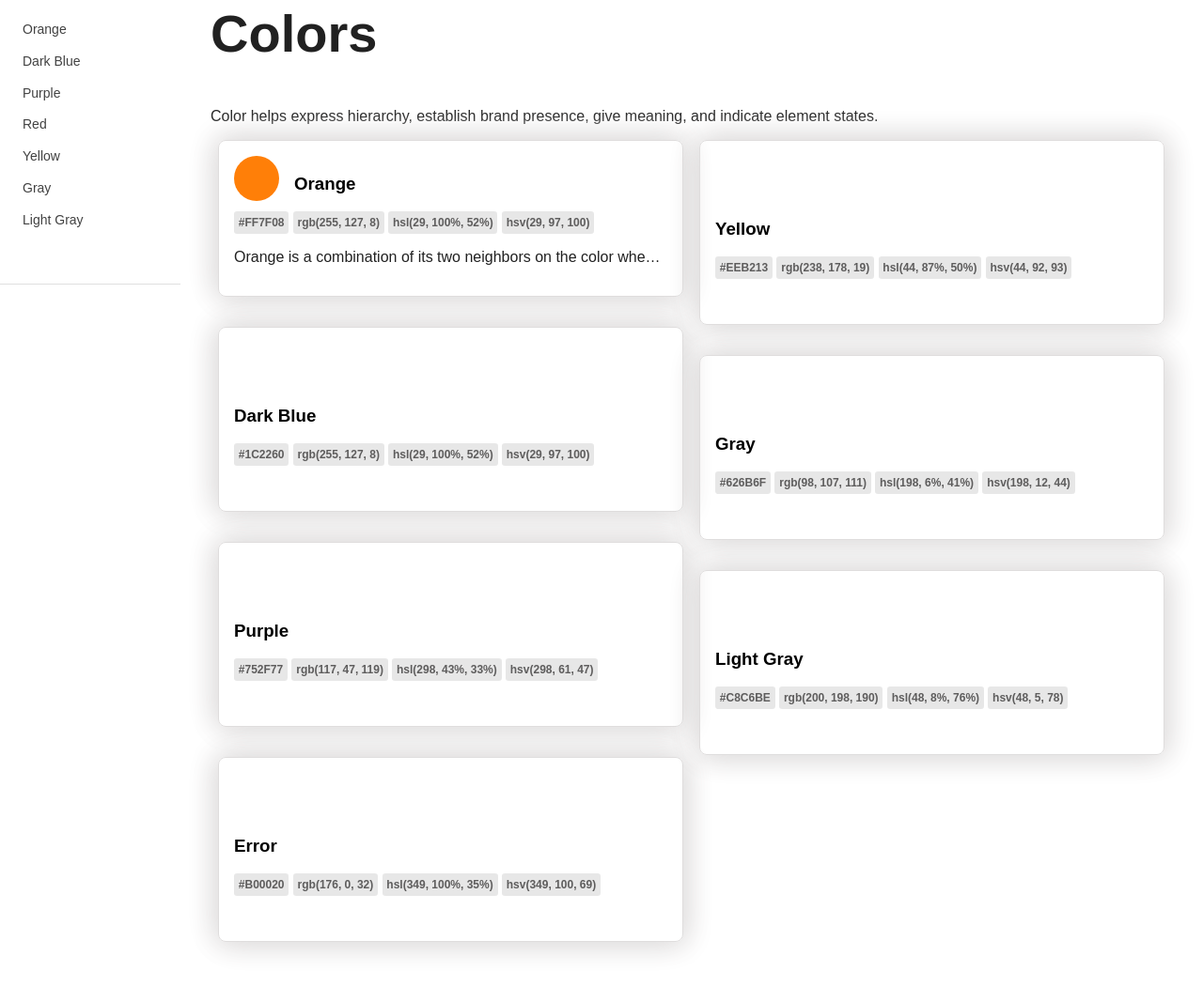
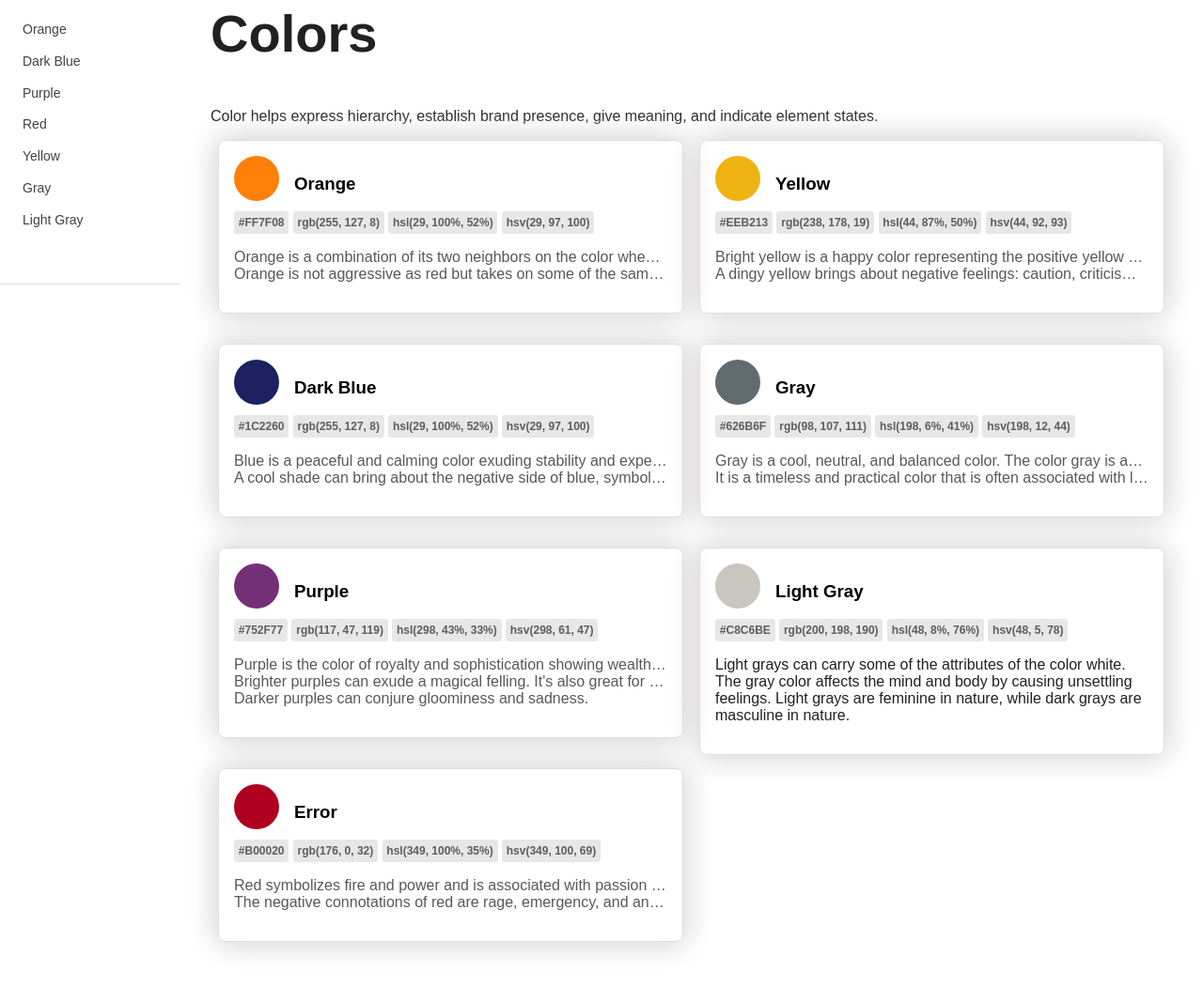
Before and after one commit to Israel-Beni/BD-Website-Design-System, a plain HTML site: page index.html in a window 1280 px wide. Shown: the part 123-1174 px from the top of the page at 94% size. Drawn offline with Linux system fonts and the light colour scheme.

Commit message:
Color section V1: first version of the color section completed

```diff
--- a/index.html
+++ b/index.html
@@ -70,14 +70,17 @@
                                     </ul>
                                     <p class="description" id="orange-description">
                                         Orange is a combination of its two neighbors on the color wheel, red and yellow. Orange symbolizes happiness, joy and sunshine. It is a cheerful color, evoking childlike exuberance.
-                                        Orange is not aggressive as red but takes on some of the same qualities, stimulating mental activity. It also symbolizes ignorance and deceit.
+                                        <br/>Orange is not aggressive as red but takes on some of the same qualities, stimulating mental activity. It also symbolizes ignorance and deceit.
                                     </p>
                                 </div>
                             </div>
 
                             <div class="color-section" id="dark_blue-section">
+                                <div class="header">
                                     <div class="color-box" id="dark_blue-box"></div>
                                     <h3 class="color-name" id="dark_blue">Dark Blue</h3>
+                                </div>
+                                <div class="description-block">
                                     <ul class="color-values" id="dark_blue-values">
                                         <li class="hex_value">#1C2260</li>
                                         <li class="rgb-value">rgb(255, 127, 8)</li>
@@ -85,13 +88,21 @@
                                         <li class="hsv-value">hsv(29, 97, 100)</li>
                                     </ul>
                                     <p class="description" id="dark_blue-description">
-
+                                        Blue is a peaceful and calming color exuding stability and expertise. It is
+                                        a common color used in corporate sites because of this. Blue can also symbolize trust and
+                                        dependability. <br/>
+                                        A cool shade can bring about the negative side of blue, symbolizing depression, coldness, and
+                                        passiveness.
                                     </p>
+                                </div>
                             </div>
 
                             <div class="color-section" id="purple-section">
+                                <div class="header">
                                     <div class="color-box" id="purple-box"></div>
                                     <h3 class="color-name" id="purple">Purple</h3>
+                                </div>
+                                <div class="description-block">
                                     <ul class="color-values" id="purple-values">
                                         <li class="hex-value">#752F77</li>
                                         <li class="rgb-value">rgb(117, 47, 119)</li>
@@ -99,13 +110,21 @@
                                         <li class="hsv-value">hsv(298, 61, 47)</li>
                                     </ul>
                                     <p class="description" id="purple-description">
-
+                                        Purple is the color of royalty and sophistication showing wealth and luxury. It also
+                                        a sense of spirituality and encourages creativity. <br/>
+                                        Brighter purples can exude a magical felling. It's also great for promoting creativity
+                                        and feminine qualities. <br/>
+                                        Darker purples can conjure gloominess and sadness.
                                     </p>
+                                </div>
                             </div>
 
                             <div class="color-section" id="error-section">
+                                <div class="header">
                                     <div class="color-box" id="error-box"></div>
                                     <h3 class="color-name" id="error">Error</h3>
+                                </div>
+                                <div class="description-block">
                                     <ul class="color-values" id="error-values">
                                         <li class="hex-value">#B00020</li>
                                         <li class="rgb-value">rgb(176, 0, 32)</li>
@@ -113,15 +132,22 @@
                                         <li class="hsv-value">hsv(349, 100, 69)</li>
                                     </ul>
                                     <p class="description" id="error-description">
-
+                                        Red symbolizes fire and power and is associated with passion and importance. It also helps to stimulate energy
+                                        and excitement. It is very often used to showcase error messages on a website.<br/>
+                                        The negative connotations of red are rage, emergency, and anger, which stem from the passionate and
+                                        aggressive qualities of red
                                     </p>
+                                </div>
                             </div>
                         </div>
 
                         <div class="column" id="column2">
-                            <div class="color-section" id="yellow-sectoion">
+                            <div class="color-section" id="yellow-section">
+                                <div class="header">
                                     <div class="color-box" id="yellow-box"></div>
                                     <h3 class="color-name" id="yellow">Yellow</h3>
+                                </div>
+                                <div class="description-block">
                                     <ul class="color-values" id="yellow-values">
                                         <li class="hex-value">#EEB213</li>
                                         <li class="rgb-value">rgb(238, 178, 19)</li>
@@ -129,13 +155,19 @@
                                         <li class="hsv-value">hsv(44, 92, 93)</li>
                                     </ul>
                                     <p class="description" id="yellow-description">
-
+                                        Bright yellow is a happy color representing the positive yellow qualities: joy,
+                                        intelligence, brightness, energy, optimism, and happiness. <br/>
+                                        A dingy yellow brings about negative feelings: caution, criticism, laziness, and jealousy.
                                     </p>
+                                </div>
                             </div>
 
                             <div class="color-section" id="gray-section">
+                                <div class="header">
                                     <div class="color-box" id="gray-box"></div>
                                     <h3 class="color-name" id="gray">Gray</h3>
+                                </div>
+                                <div class="description-block">
                                     <ul class="color-values" id="gray-values">
                                         <li class="hex-value">#626B6F</li>
                                         <li class="rgb-value">rgb(98, 107, 111)</li>
@@ -143,13 +175,21 @@
                                         <li class="hsv-value">hsv(198, 12, 44)</li>
                                     </ul>
                                     <p class="description" id="gray-description">
-
+                                        Gray is a cool, neutral, and balanced color. The color gray is an emotionless, moody color that is
+                                        typically associated with meanings of dull, dirty, and dingy, as well as formal, conservative, and sophisticated. <br/>
+                                        It is a timeless and practical color that is often associated with loss or depression. Dark gray
+                                        communicates some of the strength of black.  It is a sophisticated color that lack the negativity of
+                                        the color black.
                                     </p>
+                                </div>
                             </div>
 
                             <div class="color-section" id="gray_light-section">
+                                <div class="header">
                                     <div class="color-box" id="gray_light-box"></div>
                                     <h3 class="color-name" id="gray-light">Light Gray</h3>
+                                </div>
+                                <div class="description-block">
                                     <ul class="color-values" id="gray-light-values">
                                         <li class="hex-value">#C8C6BE</li>
                                         <li class="rgb-value">rgb(200, 198, 190)</li>
@@ -157,8 +197,10 @@
                                         <li class="hsv-value">hsv(48, 5, 78)</li>
                                     </ul>
                                     <p class="desription" id="gray_light-description">
-
+                                        Light grays can carry some of the attributes of the color white. The gray color affects
+                                        the mind and body by causing unsettling feelings. Light grays are feminine in nature, while dark grays are masculine in nature.
                                     </p>
+                                </div>
                             </div>
                         </div>
 
--- a/styles.css
+++ b/styles.css
@@ -178,10 +178,6 @@ main {
     height: fit-content;
 }
 
-#orange-section .color-box {
-    background: #FF7F08;
-}
-
 .color-section .color-box {
     display: inline-block;
     width: 3rem;
@@ -227,6 +223,7 @@ main {
     text-overflow: ellipsis;
     white-space: nowrap;
     width: 100%;
+    color: rgb(90, 87, 87);
 }
 
 .color-section .description:hover {
@@ -244,3 +241,31 @@ main {
     width: 100%;
     display: flex;
 }
+
+#orange-section .color-box {
+    background: #FF7F08;
+}
+
+#dark_blue-section .color-box {
+    background: #1C2260;
+}
+
+#purple-section .color-box {
+    background: #752F77;
+}
+
+#error-section .color-box {
+    background: #B00020;
+}
+
+#yellow-section .color-box {
+    background: #EEB213;
+}
+
+#gray-section .color-box {
+    background: #626B6F;
+}
+
+#gray_light-section .color-box {
+    background: #C8C6BE;
+}
```
Lines whose indentation alone changed are shown as unchanged.
